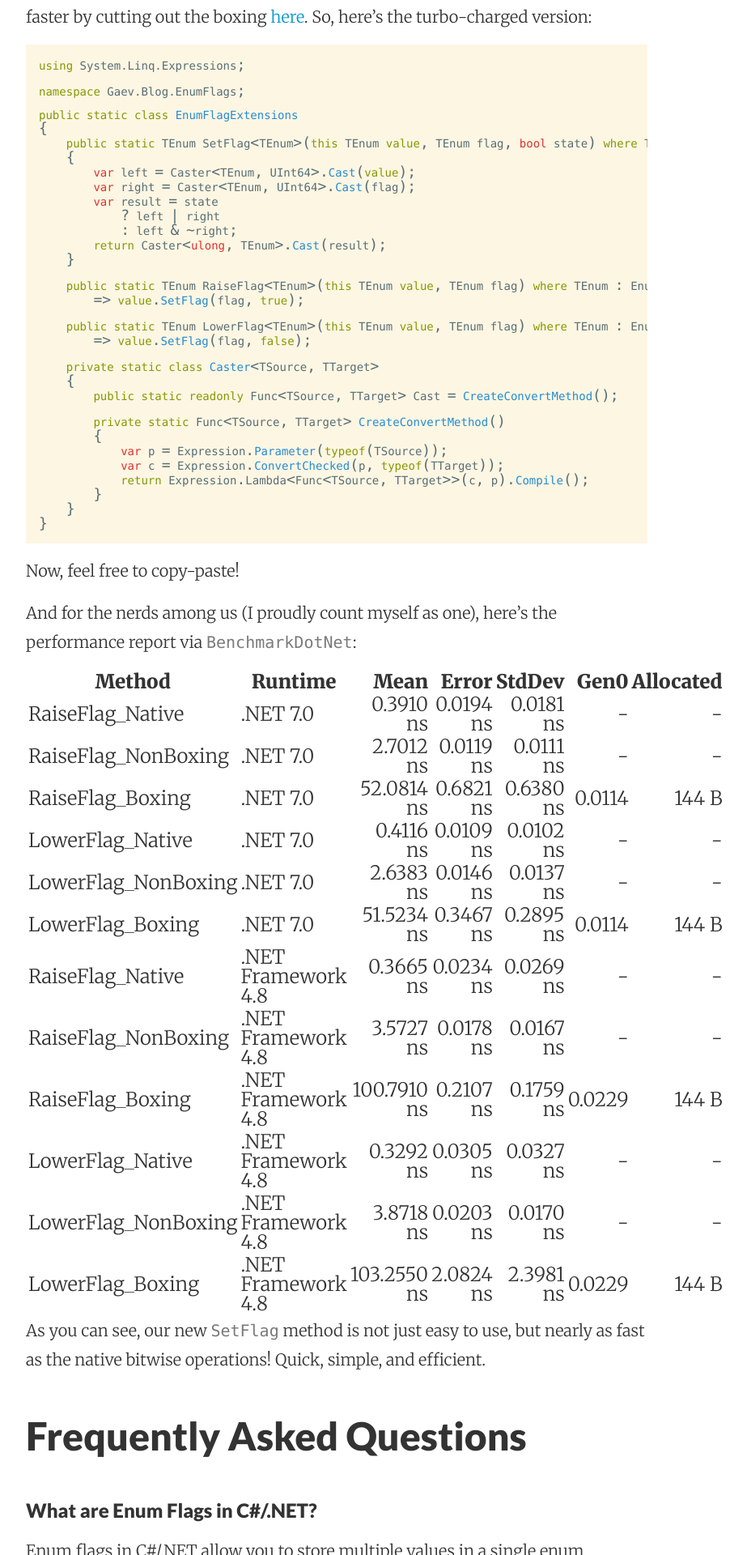
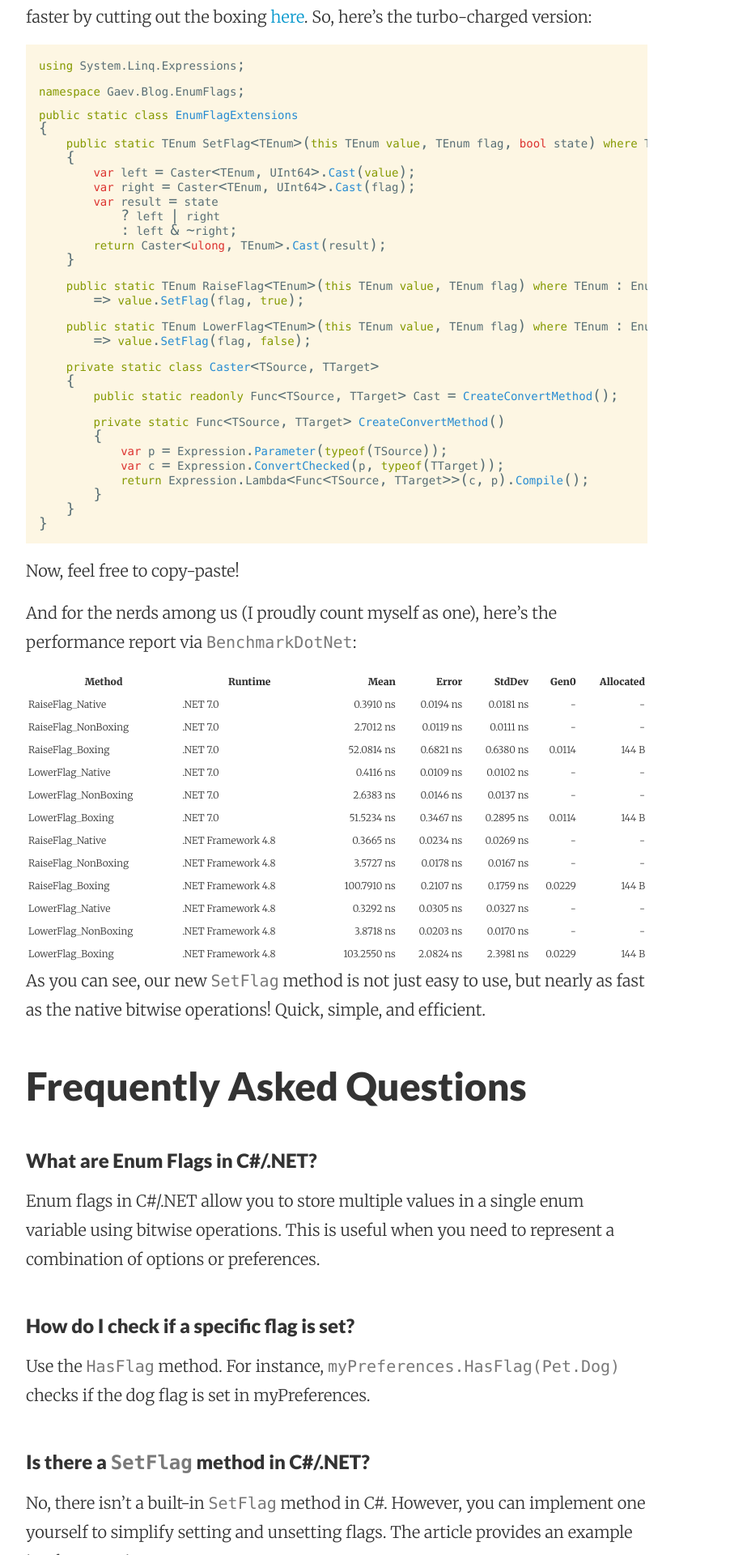
Before and after one commit to gaevoy/gaevoy.github.io, a Jekyll site: the page built from _posts/2023-11-14-learn-enum-flags-csharp.md, in a window 1280 px wide. Shown: the part 4480-6400 px from the top of the page at 81% size, without its empty margins (224-1147 px from the left). Built offline with Jekyll 4.4.1, drawn with Linux system fonts in a browser that asks for light colours; nearby versions of some CDN libraries; comment, search, counter and statistics services are not loaded.

Commit message:
Enum flags

```diff
--- a/_posts/2023-11-14-learn-enum-flags-csharp.md
+++ b/_posts/2023-11-14-learn-enum-flags-csharp.md
@@ -177,6 +177,12 @@
 Now, feel free to copy-paste!
 
 And for the nerds among us (I proudly count myself as one), here's the performance report via `BenchmarkDotNet`:
+<style type="text/css">
+table {
+    font-size: 12px;
+    width: 100%;
+}
+</style>
 
 | Method              | Runtime            | Mean        | Error     | StdDev    | Gen0   | Allocated |
 |-------------------- |------------------- |------------:|----------:|----------:|-------:|----------:|
```
